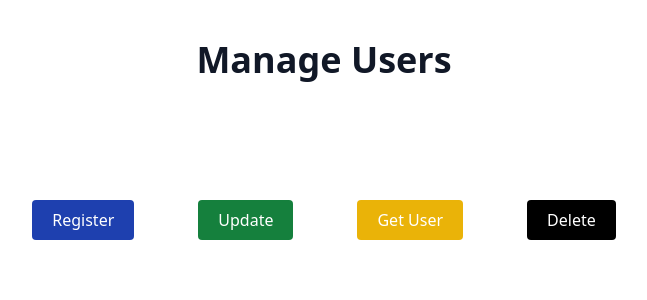
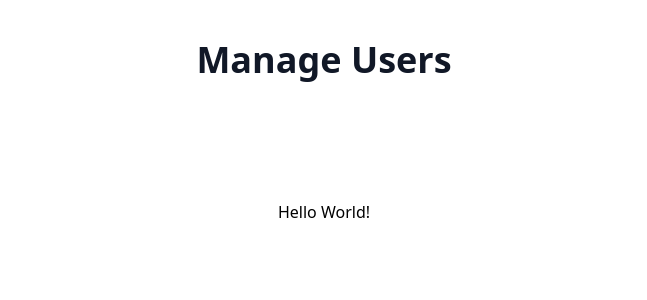
Before and after one commit to ChamodDulanjana/Api-Calling-With-React, a React (Vite) app: page /create in a window 1280 px wide. Shown: the top 300 px of the page, without its empty margins (316-963 px from the left). Built offline with nearby package versions, Linux system fonts and the light colour scheme.

Commit message:
Add React Routers

```diff
--- a/package.json
+++ b/package.json
@@ -11,7 +11,8 @@
   },
   "dependencies": {
     "react": "^18.3.1",
-    "react-dom": "^18.3.1"
+    "react-dom": "^18.3.1",
+    "react-router-dom": "^6.26.1"
   },
   "devDependencies": {
     "@eslint/js": "^9.9.0",
--- a/src/App.tsx
+++ b/src/App.tsx
@@ -1,8 +1,7 @@
 import { useState } from 'react'
-import CreateUser from "./component/CreateUser.tsx";
-import UpdateUser from "./component/UpdateUser.tsx";
-import GetUser from "./component/GetUser.tsx";
-import DeleteUser from "./component/DeleteUser.tsx";
+import Layout from "./pages/Layout.tsx";
+import {BrowserRouter, Route, Routes} from "react-router-dom";
+import CreateUser from "./pages/CreateUser.tsx";
 
 
 function App() {
@@ -12,13 +11,12 @@ function App() {
     <div className="flex flex-col gap-10 items-center justify-center mt-10 w-full">
       <h1 className="text-4xl font-bold text-gray-900 mb-20">Manage Users</h1>
 
-      <div className="flex flex-row gap-16 items-center justify-center w-full">
-        <CreateUser/>
-        <UpdateUser/>
-        <GetUser/>
-        <DeleteUser/>
-      </div>
-
+        <BrowserRouter>
+            <Routes>
+                <Route path="/" element={<Layout/>} />
+                <Route path="/create" element={<CreateUser/>}/>
+            </Routes>
+        </BrowserRouter>
 
     </div>
   )
--- a/src/component/CreateUser.tsx
+++ /dev/null
@@ -1,17 +0,0 @@
-import React from 'react';
-import Button from "./button/Button.tsx";
-
-const CreateUser = () => {
-
-    const handleClickEvent = () => {
-        console.log("Click Event Register");
-    }
-
-    return (
-        <div>
-            <Button color={"bg-blue-800"} handleClick={handleClickEvent}> Register </Button>
-        </div>
-    );
-};
-
-export default CreateUser;
--- /dev/null
+++ b/src/component/CreateUserBtn.tsx
@@ -0,0 +1,23 @@
+import React from 'react';
+import Button from "./button/Button.tsx";
+import {Link} from "react-router-dom";
+
+const CreateUserBtn = () => {
+
+    const handleClickEvent = () => {
+        console.log("Click Event Register");
+    }
+
+    return (
+        <div>
+            <Link to={"/create"}>
+                <Button color={"bg-blue-800"} handleClick={handleClickEvent}>
+                    Register
+                </Button>
+            </Link>
+
+        </div>
+    );
+};
+
+export default CreateUserBtn;
--- a/src/component/DeleteUser.tsx
+++ b/src/component/DeleteUserBtn.tsx
@@ -1,7 +1,7 @@
 import React from 'react';
 import Button from "./button/Button.tsx";
 
-const DeleteUser = () => {
+const DeleteUserBtn = () => {
 
     const handleClickEvent = () => {
         console.log("clicked");
@@ -14,4 +14,4 @@ const DeleteUser = () => {
     );
 };
 
-export default DeleteUser;
+export default DeleteUserBtn;
--- a/src/component/GetUser.tsx
+++ b/src/component/GetUserBtn.tsx
@@ -1,7 +1,7 @@
 import React from 'react';
 import Button from "./button/Button.tsx";
 
-const GetUser = () => {
+const GetUserBtn = () => {
 
     const handleClickEvent = () => {
         console.log("Click Event Get");
@@ -14,4 +14,4 @@ const GetUser = () => {
     );
 };
 
-export default GetUser;
+export default GetUserBtn;
--- a/src/component/UpdateUser.tsx
+++ b/src/component/UpdateUserBtn.tsx
@@ -1,7 +1,7 @@
 import React from 'react';
 import Button from "./button/Button.tsx";
 
-const UpdateUser = () => {
+const UpdateUserBtn = () => {
 
     const handleClickEvent = () => {
         console.log("Click Event Update");
@@ -14,4 +14,4 @@ const UpdateUser = () => {
     );
 };
 
-export default UpdateUser;
+export default UpdateUserBtn;
--- /dev/null
+++ b/src/pages/CreateUser.tsx
@@ -0,0 +1,11 @@
+import React from 'react';
+
+const CreateUser = () => {
+    return (
+        <div>
+            Hello World!
+        </div>
+    );
+};
+
+export default CreateUser;
--- /dev/null
+++ b/src/pages/DeleteUser.tsx
@@ -0,0 +1,11 @@
+import React from 'react';
+
+const DeleteUser = () => {
+    return (
+        <div>
+
+        </div>
+    );
+};
+
+export default DeleteUser;
--- /dev/null
+++ b/src/pages/GetUser.tsx
@@ -0,0 +1,11 @@
+import React from 'react';
+
+const GetUser = () => {
+    return (
+        <div>
+
+        </div>
+    );
+};
+
+export default GetUser;
--- /dev/null
+++ b/src/pages/Layout.tsx
@@ -0,0 +1,18 @@
+import React from 'react';
+import CreateUserBtn from "../component/CreateUserBtn.tsx";
+import UpdateUserBtn from "../component/UpdateUserBtn.tsx";
+import GetUserBtn from "../component/GetUserBtn.tsx";
+import DeleteUserBtn from "../component/DeleteUserBtn.tsx";
+
+const Layout = () => {
+    return (
+        <div className="flex flex-row gap-16 items-center justify-center w-full">
+            <CreateUserBtn/>
+            <UpdateUserBtn/>
+            <GetUserBtn/>
+            <DeleteUserBtn/>
+        </div>
+    );
+};
+
+export default Layout;
--- /dev/null
+++ b/src/pages/UpdateUser.tsx
@@ -0,0 +1,11 @@
+import React from 'react';
+
+const UpdateUser = () => {
+    return (
+        <div>
+            Hii World
+        </div>
+    );
+};
+
+export default UpdateUser;
```
Also changed, not shown: 1 other file (tests, documents, lock files or other folders).
